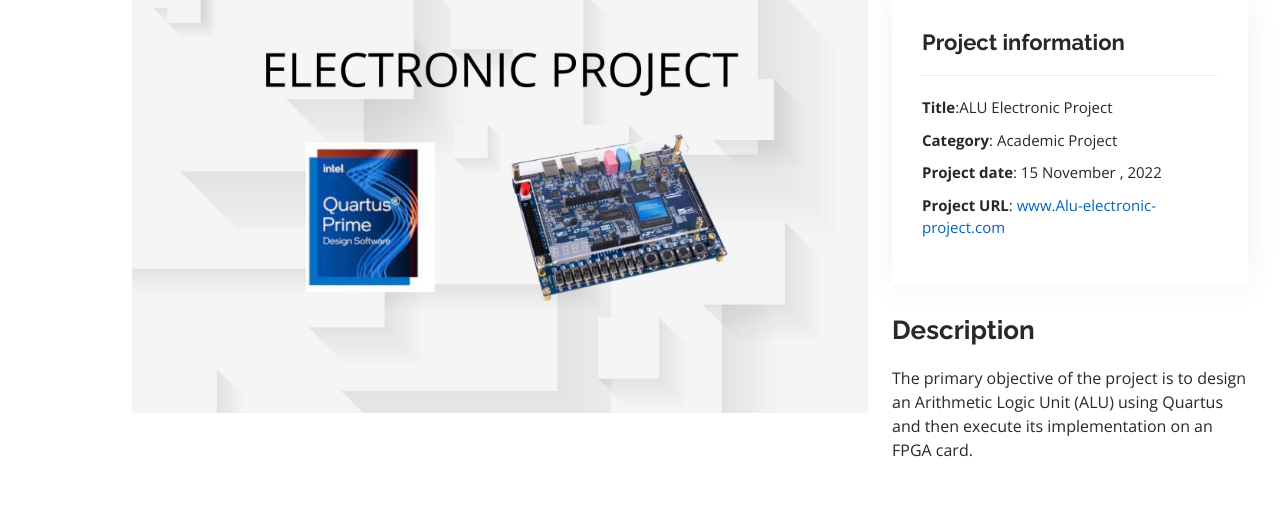
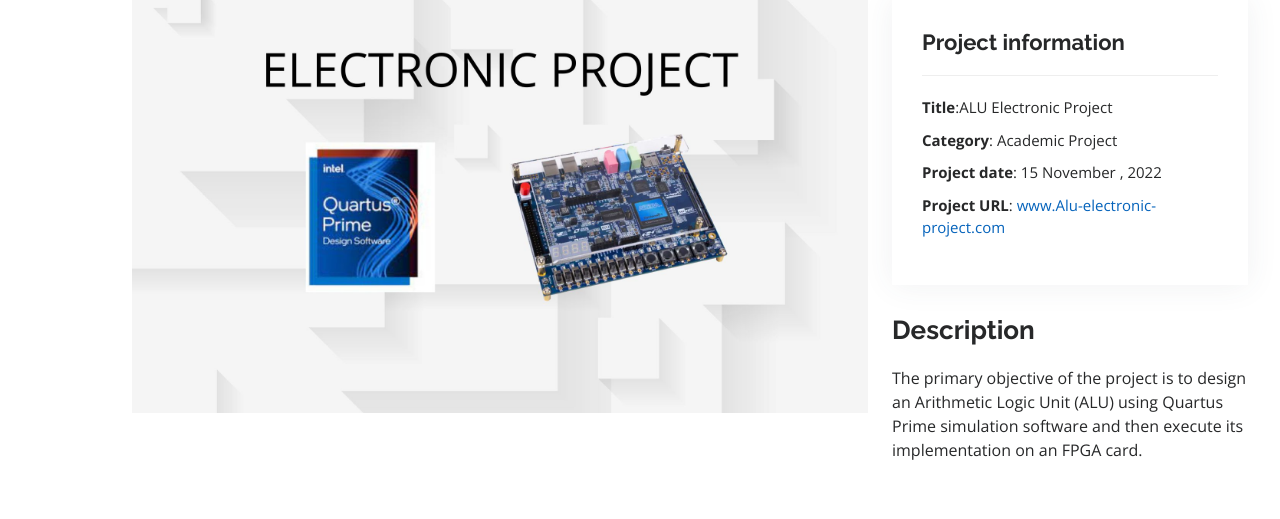
Before and after one commit to safwenourabi1/portfolio, a Django app: page /main/electronicproject in a window 1280 px wide. Shown: the part 41-560 px from the top of the page. Run offline with Django 4.2, Linux system fonts and the light colour scheme; some libraries are stand-ins or nearby versions.

Commit message:
Update electronicproject.html

```diff
--- a/templates/electronicproject.html
+++ b/templates/electronicproject.html
@@ -67,7 +67,7 @@
             <div class="portfolio-description">
               <h2>Description</h2>
               <p>
-                 The primary objective of the project is to design an Arithmetic Logic Unit (ALU) using Quartus and then execute its implementation on an FPGA card.
+                 The primary objective of the project is to design an Arithmetic Logic Unit (ALU) using Quartus Prime simulation software and then execute its implementation on an FPGA card.
               </p>
             </div>
           </div>
```
